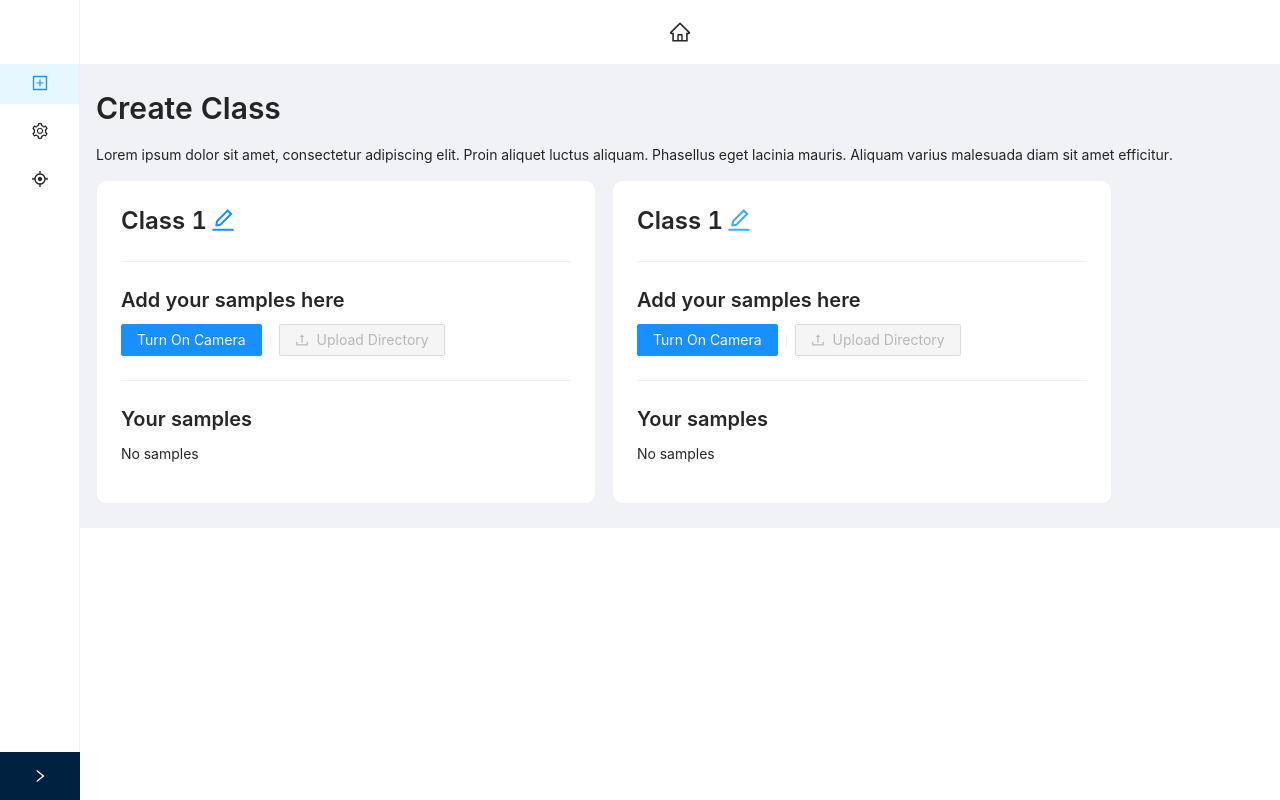
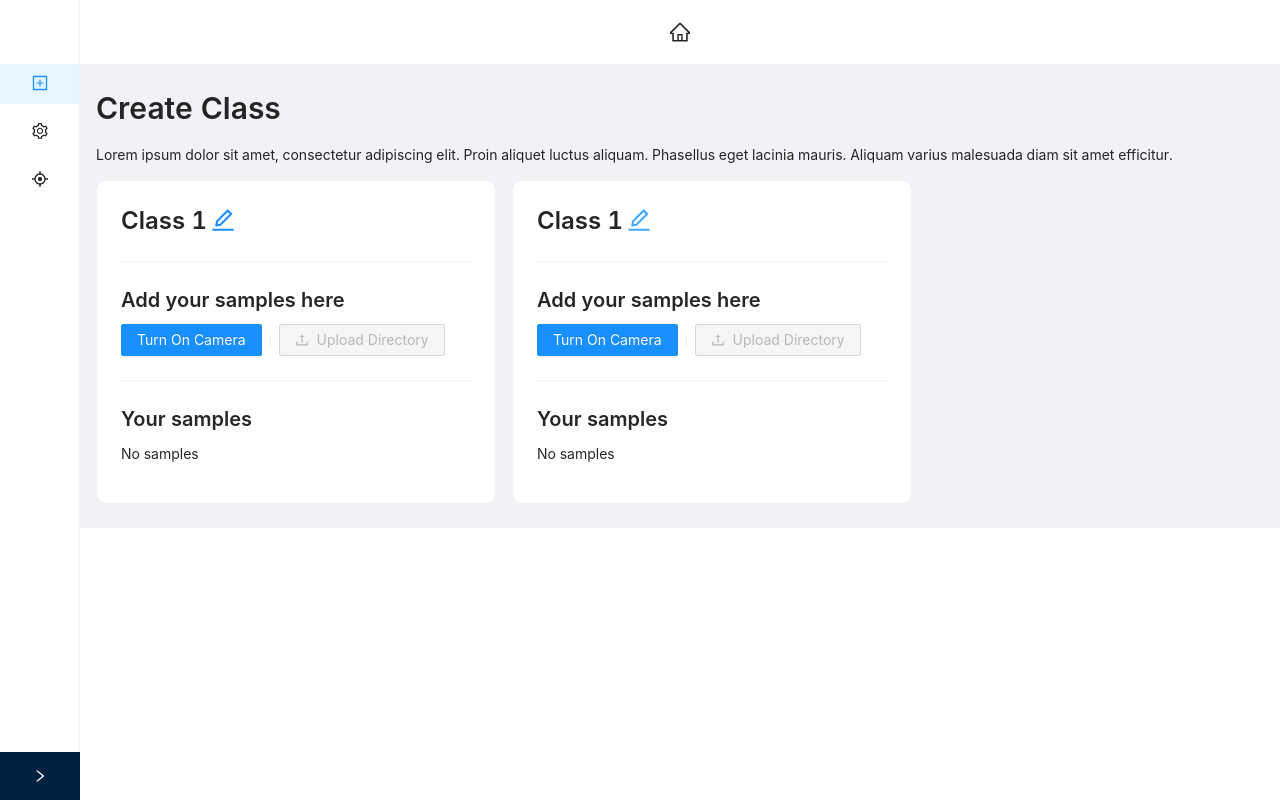
Before and after one commit to ilhamuh97/classify-ai, a React (Create React App) app: page /train in a window 1280 px wide. Built offline with nearby package versions, Linux system fonts and the light colour scheme.

Commit message:
update turn off button

```diff
--- a/src/components/CreateClass/ClassesWrapper/Class/Class.js
+++ b/src/components/CreateClass/ClassesWrapper/Class/Class.js
@@ -69,12 +69,15 @@ const Class = () => {
     };
 
     const turnOffCamera = () => {
+        setOn(false);
+        stopStreamTracks();
+    };
+
+    const stopStreamTracks = () => {
         const tracks = stream.getTracks();
         tracks.forEach((track) => {
             track.stop();
         });
-        console.log(tracks);
-        setOn(false);
     };
 
     const turnOnCamera = () => {
--- a/src/components/CreateClass/ClassesWrapper/Class/Class.module.scss
+++ b/src/components/CreateClass/ClassesWrapper/Class/Class.module.scss
@@ -4,8 +4,8 @@
     border-radius: 10px;
     padding: 24px;
     width: 100%;
-    max-width: 500px;
-    min-width: 500px;
+    max-width: 400px;
+    min-width: 400px;
     height: fit-content;
     .className{
         margin: 0;
```
